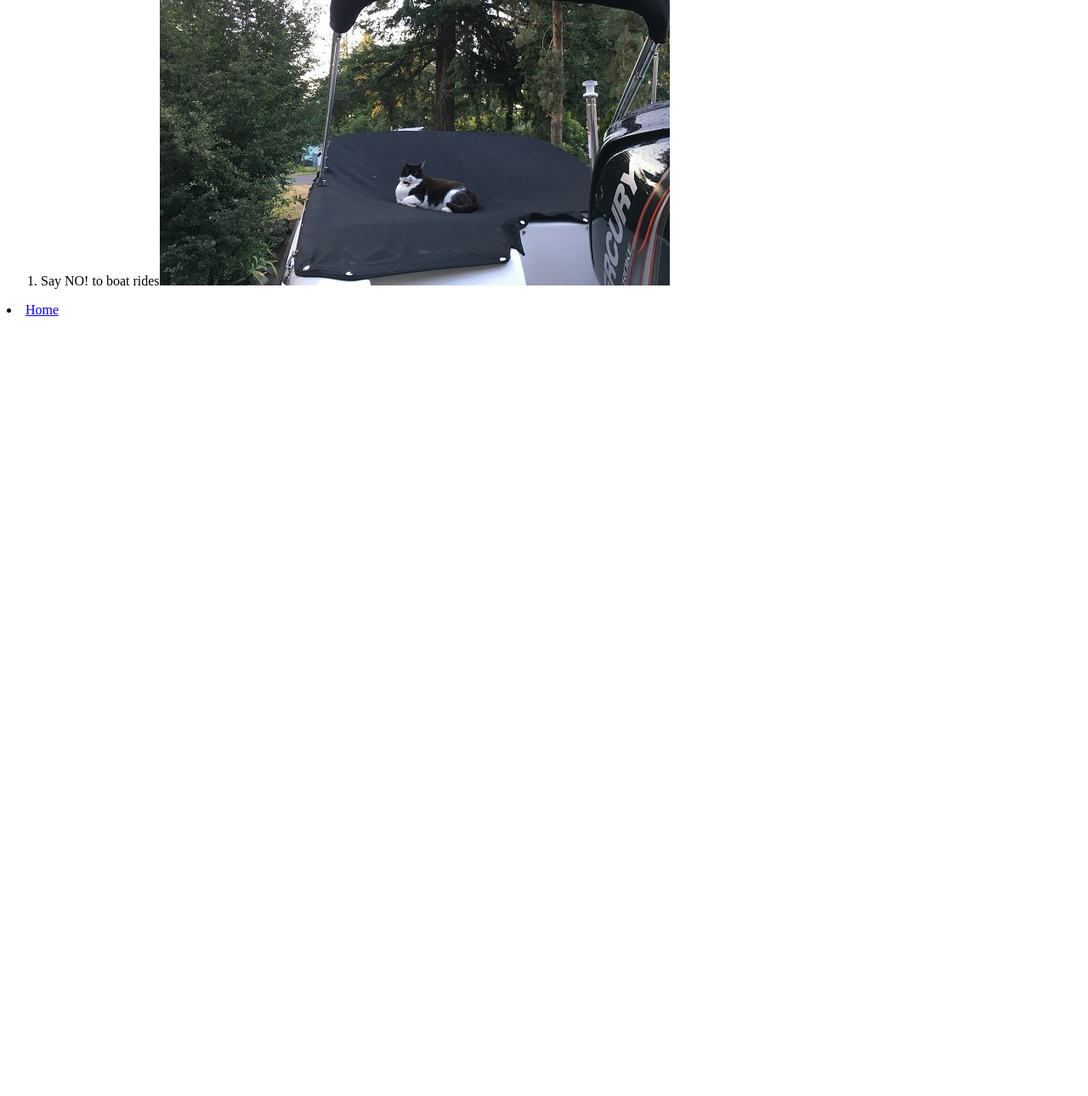
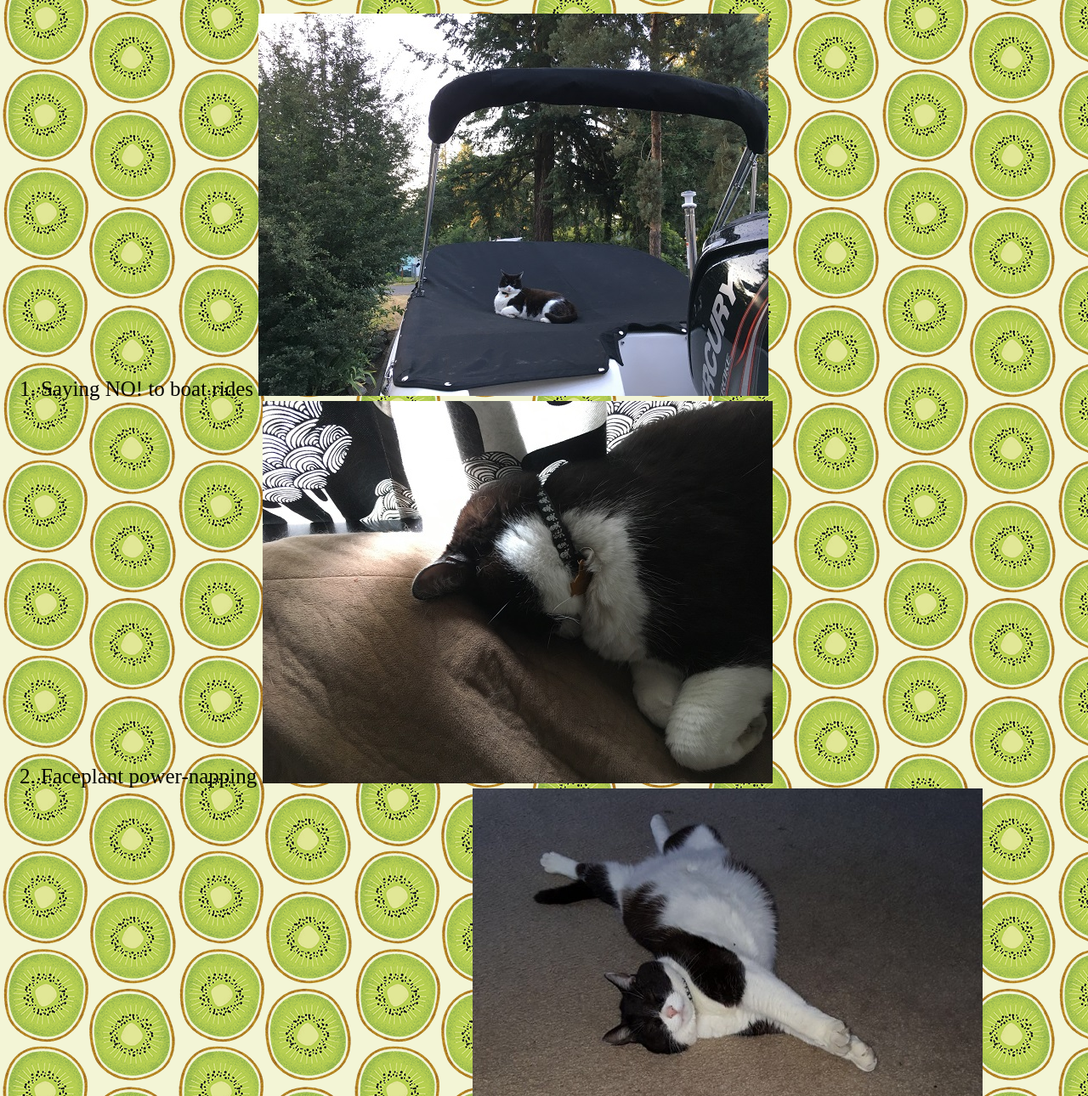
Before and after one commit to theidi267/about-me, a plain HTML site: page pepper.html in a window 1280 px wide. Shown: the part 241-1531 px from the top of the page at 85% size. Before the commit the page ends 800 px from the top, so only its background shows below. Drawn offline with Linux system fonts and the light colour scheme.

Commit message:
added background and all the pictures to Pepper's lost

```diff
--- a/pepper.css
+++ b/pepper.css
@@ -0,0 +1,5 @@
+
+body {
+    background: url("img/kiwis.png");
+    font-size: 25px
+}
--- a/pepper.html
+++ b/pepper.html
@@ -12,14 +12,14 @@
     <h2>Here are some things I like to do, and me doing them.</h2>
 
     <ol>
-        <li>Say NO! to boat rides<img src="./img/Pepper1.JPG" alt="This is me being happy" title="Picture of me at Macchu Picchu, Peru"></li>
-
-
-
-
+        <li>Saying NO! to boat rides <img src="./img/Pepper1.JPG" alt="Pepper on the boat" title="Pepper the cat sitting on the boat on the driveway"></li>
+        <li>Faceplant power-napping <img src="./img/Pepper2.JPG" alt="Pepper taking a nap" title="Pepper taking a nap face down on the couch"></li>
+        <li>Laying around looking like I swallowed a football  <img src="./img/Pepper3.JPG" alt="Pepper laying on her back" title="Pepper the cat sitting laying on her back on the floor"></li>
+        <li>Saying NO! to Game of Thrones <img src="./img/Pepper5.JPG" alt="Blocking the view of tv" title="Pepper sitting blocking the view of tv"></li>
+        <li>Saying NO! to computer-time <img src="./img/Pepper7.JPG" alt="Pepper sitting on laptop" title="Pepper sitting on a closed laptop, looking mean"></li>
+        <li>Basking in the sun <img src="./img/Pepper2.JPG" alt="Pepper taking a nap" title="Pepper taking a nap face down on the couch"></li>
 
     </ol>
-
 
 
     <nav>
```
Also changed, not shown: index.html (+1 -1 lines), img/kiwis.png (added).
